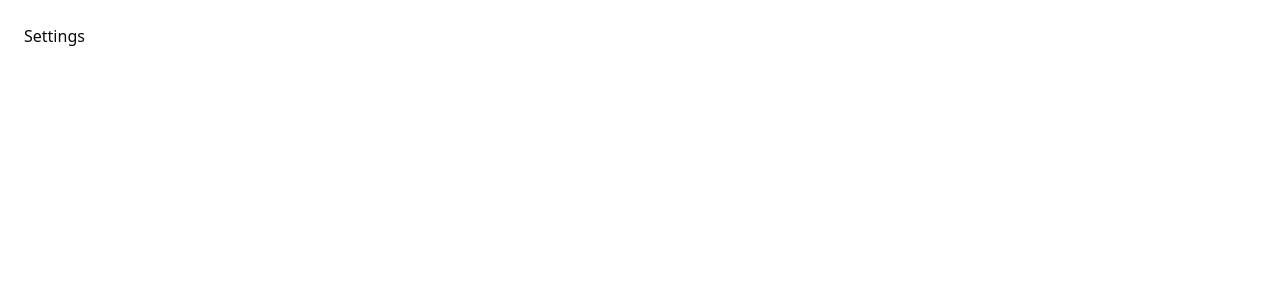
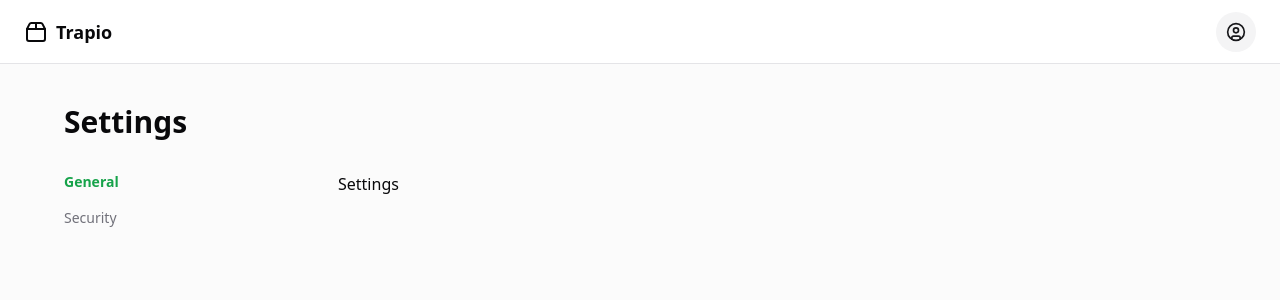
Before and after one commit to jhamill34/trapio, a React app in the folder frontend/trapio-ui/: page /settings in a window 1280 px wide. Shown: the top 300 px of the page. Built offline with nearby package versions, Linux system fonts and the light colour scheme; the HTML template or start-up script is replaced by a standard one.

Commit message:
feat(ui): add settings page

```diff
--- a/frontend/trapio-ui/package.json
+++ b/frontend/trapio-ui/package.json
@@ -10,8 +10,10 @@
     "preview": "rsbuild preview"
   },
   "dependencies": {
+    "@radix-ui/react-checkbox": "^1.1.1",
     "@radix-ui/react-dialog": "^1.1.1",
     "@radix-ui/react-dropdown-menu": "^2.1.1",
+    "@radix-ui/react-separator": "^1.1.0",
     "@radix-ui/react-slot": "^1.1.0",
     "@radix-ui/react-switch": "^1.1.0",
     "@radix-ui/react-toggle": "^1.1.0",
--- /dev/null
+++ b/frontend/trapio-ui/src/components/ui/checkbox.tsx
@@ -0,0 +1,28 @@
+import * as React from "react"
+import * as CheckboxPrimitive from "@radix-ui/react-checkbox"
+import { Check } from "lucide-react"
+
+import { cn } from "@/lib/utils"
+
+const Checkbox = React.forwardRef<
+  React.ElementRef<typeof CheckboxPrimitive.Root>,
+  React.ComponentPropsWithoutRef<typeof CheckboxPrimitive.Root>
+>(({ className, ...props }, ref) => (
+  <CheckboxPrimitive.Root
+    ref={ref}
+    className={cn(
+      "peer h-4 w-4 shrink-0 rounded-sm border border-primary ring-offset-background focus-visible:outline-none focus-visible:ring-2 focus-visible:ring-ring focus-visible:ring-offset-2 disabled:cursor-not-allowed disabled:opacity-50 data-[state=checked]:bg-primary data-[state=checked]:text-primary-foreground",
+      className
+    )}
+    {...props}
+  >
+    <CheckboxPrimitive.Indicator
+      className={cn("flex items-center justify-center text-current")}
+    >
+      <Check className="h-4 w-4" />
+    </CheckboxPrimitive.Indicator>
+  </CheckboxPrimitive.Root>
+))
+Checkbox.displayName = CheckboxPrimitive.Root.displayName
+
+export { Checkbox }
--- /dev/null
+++ b/frontend/trapio-ui/src/components/ui/logo.tsx
@@ -0,0 +1,20 @@
+import { cn } from '@/lib/utils';
+import { Package2 } from 'lucide-react';
+import { Link } from 'react-router-dom';
+
+export const LogoBlock: React.FC<{ mobileOnly: boolean }> = ({
+  mobileOnly,
+}) => {
+  return (
+    <Link
+      to="/"
+      className={cn(
+        'flex items-center gap-2 text-lg font-semibold',
+        mobileOnly && 'md:hidden',
+      )}
+    >
+      <Package2 className="h-6 w-6" />
+      <span>Trapio</span>
+    </Link>
+  );
+};
--- /dev/null
+++ b/frontend/trapio-ui/src/components/ui/separator.tsx
@@ -0,0 +1,29 @@
+import * as React from "react"
+import * as SeparatorPrimitive from "@radix-ui/react-separator"
+
+import { cn } from "@/lib/utils"
+
+const Separator = React.forwardRef<
+  React.ElementRef<typeof SeparatorPrimitive.Root>,
+  React.ComponentPropsWithoutRef<typeof SeparatorPrimitive.Root>
+>(
+  (
+    { className, orientation = "horizontal", decorative = true, ...props },
+    ref
+  ) => (
+    <SeparatorPrimitive.Root
+      ref={ref}
+      decorative={decorative}
+      orientation={orientation}
+      className={cn(
+        "shrink-0 bg-border",
+        orientation === "horizontal" ? "h-[1px] w-full" : "h-full w-[1px]",
+        className
+      )}
+      {...props}
+    />
+  )
+)
+Separator.displayName = SeparatorPrimitive.Root.displayName
+
+export { Separator }
--- /dev/null
+++ b/frontend/trapio-ui/src/components/ui/user-menu.tsx
@@ -0,0 +1,57 @@
+import { CircleUser } from 'lucide-react';
+import { Button } from './button';
+import {
+  DropdownMenu,
+  DropdownMenuContent,
+  DropdownMenuItem,
+  DropdownMenuSeparator,
+  DropdownMenuTrigger,
+} from './dropdown-menu';
+import { NavLink, NavLinkProps } from 'react-router-dom';
+import { cn } from '@/lib/utils';
+import { forwardRef } from 'react';
+
+export const UserMenu: React.FC = () => {
+  return (
+    <DropdownMenu>
+      <DropdownMenuTrigger>
+        <Button variant="secondary" size="icon" className="rounded-full">
+          <CircleUser className="h-5 w-5" />
+          <span className="sr-only">Toggle user menu</span>
+        </Button>
+      </DropdownMenuTrigger>
+      <DropdownMenuContent align="end">
+        <DropdownMenuItem asChild>
+          <UserMenuLink to="/dashboard">Dashboard</UserMenuLink>
+        </DropdownMenuItem>
+        <DropdownMenuSeparator />
+
+        <DropdownMenuItem asChild>
+          <UserMenuLink to="/settings">Settings</UserMenuLink>
+        </DropdownMenuItem>
+        <DropdownMenuItem asChild>
+          <UserMenuLink to="/support">Support</UserMenuLink>
+        </DropdownMenuItem>
+        <DropdownMenuSeparator />
+
+        <DropdownMenuItem asChild>
+          <UserMenuLink to="/logout">Logout</UserMenuLink>
+        </DropdownMenuItem>
+      </DropdownMenuContent>
+    </DropdownMenu>
+  );
+};
+
+const UserMenuLink = forwardRef<HTMLAnchorElement, NavLinkProps>(
+  (props, forwardedRef) => {
+    const { className, ...otherProps } = props;
+    return (
+      <NavLink
+        ref={forwardedRef}
+        caseSensitive
+        className={({ isActive }) => cn(className, isActive && 'text-primary')}
+        {...otherProps}
+      />
+    );
+  },
+);
--- a/frontend/trapio-ui/src/layouts/dashboard-layout.tsx
+++ b/frontend/trapio-ui/src/layouts/dashboard-layout.tsx
@@ -1,45 +1,18 @@
-import { NavLink, Link, NavLinkProps } from 'react-router-dom';
-import {
-  Blocks,
-  CircleUser,
-  Home,
-  Menu,
-  Package2,
-  Workflow,
-} from 'lucide-react';
+import { NavLink, NavLinkProps } from 'react-router-dom';
+import { Blocks, Home, Menu, Workflow } from 'lucide-react';
 
 import { Button } from '@/components/ui/button';
-import {
-  DropdownMenu,
-  DropdownMenuContent,
-  DropdownMenuItem,
-  DropdownMenuLabel,
-  DropdownMenuSeparator,
-  DropdownMenuTrigger,
-} from '@/components/ui/dropdown-menu';
 import { Sheet, SheetContent, SheetTrigger } from '@/components/ui/sheet';
 import { cn } from '@/lib/utils';
 import { ThemeToggle } from '@/components/ui/theme-toggle';
-
-const LogoBlock: React.FC<{ mobile: boolean }> = ({ mobile }) => {
-  return (
-    <Link
-      to="/"
-      className={cn(
-        'flex items-center gap-2 text-lg font-semibold',
-        mobile && 'md:hidden',
-      )}
-    >
-      <Package2 className="h-6 w-6" />
-      <span className={cn('sr-only md:not-sr-only')}>Trapio</span>
-    </Link>
-  );
-};
+import { LogoBlock } from '@/components/ui/logo';
+import { Separator } from '@/components/ui/separator';
+import { UserMenu } from '@/components/ui/user-menu';
 
 const NavigationSidebar: React.FC = () => {
   return (
     <nav className="grid gap-2 md:gap-0 md:items-start text-lg md:text-sm md:px-2 lg:px-4 font-medium">
-      <LogoBlock mobile />
+      <LogoBlock mobileOnly />
       <NavigationLink to="/dashboard">
         <Home className="h-5 w-5 md:h-4 md:w-4" />
         Dashboard
@@ -68,7 +41,7 @@ export const DashboardLayout: React.FC<DashboardLayoutProps> = ({
       <div className="hidden border-r bg-muted/40 md:block">
         <div className="flex h-full max-h-screen flex-col gap-2">
           <div className="flex h-14 items-center border-b px-4 lg:h-[60px] lg:px-6">
-            <LogoBlock mobile={false} />
+            <LogoBlock mobileOnly={false} />
           </div>
           <div className="flex-1">
             <NavigationSidebar />
@@ -94,30 +67,7 @@ export const DashboardLayout: React.FC<DashboardLayoutProps> = ({
           </Sheet>
           <div className="flex-1" />
           <ThemeToggle />
-          <DropdownMenu>
-            <DropdownMenuTrigger asChild>
-              <Button variant="secondary" size="icon" className="rounded-full">
-                <CircleUser className="h-5 w-5" />
-                <span className="sr-only">Toggle user menu</span>
-              </Button>
-            </DropdownMenuTrigger>
-            <DropdownMenuContent align="end">
-              <DropdownMenuLabel>My Account</DropdownMenuLabel>
-              <DropdownMenuSeparator />
-
-              <DropdownMenuItem>
-                <Link to="/settings">Settings</Link>
-              </DropdownMenuItem>
-              <DropdownMenuItem>
-                <Link to="/support">Support</Link>
-              </DropdownMenuItem>
-              <DropdownMenuSeparator />
-
-              <DropdownMenuItem>
-                <Link to="/logout">Logout</Link>
-              </DropdownMenuItem>
-            </DropdownMenuContent>
-          </DropdownMenu>
+          <UserMenu />
         </header>
         {children}
       </div>
--- /dev/null
+++ b/frontend/trapio-ui/src/layouts/settings-layout.tsx
@@ -0,0 +1,54 @@
+import { NavLink, NavLinkProps } from 'react-router-dom';
+import { LogoBlock } from '@/components/ui/logo';
+import { UserMenu } from '@/components/ui/user-menu';
+import { cn } from '@/lib/utils';
+
+export type SettingsLayoutProps = {
+  children: React.ReactNode;
+};
+
+const SettingsNavigation: React.FC = () => {
+  return (
+    <nav className="grid gap-4 text-sm text-muted-foreground">
+      <SettingsNavigationLink to="/settings"> General</SettingsNavigationLink>
+      <SettingsNavigationLink to="/settings/security">
+        Security
+      </SettingsNavigationLink>
+    </nav>
+  );
+};
+
+export const SettingsLayout: React.FC<SettingsLayoutProps> = ({ children }) => {
+  return (
+    <div className="flex min-h-screen w-full flex-col">
+      <header className="sticky top-0 flex h-16 items-center gap-4 border-b bg-background px-4 md:px-6">
+        <LogoBlock mobileOnly={false} />
+        <div className="flex w-full items-center gap-4 md:ml-auto md:gap-2 lg:gap-4">
+          <div className="flex-1" />
+          <UserMenu />
+        </div>
+      </header>
+      <main className="flex min-h-[calc(100vh_-_theme(spacing.16))] flex-1 flex-col gap-4 bg-muted/40 p-4 md:gap-8 md:p-10">
+        <div className="mx-auto grid w-full max-w-6xl gap-2">
+          <h1 className="text-3xl font-semibold">Settings</h1>
+        </div>
+        <div className="mx-auto grid w-full max-w-6xl items-start gap-6 md:grid-cols-[180px_1fr] lg:grid-cols-[250px_1fr]">
+          <SettingsNavigation />
+          {children}
+        </div>
+      </main>
+    </div>
+  );
+};
+
+const SettingsNavigationLink: React.FC<NavLinkProps> = (props) => {
+  return (
+    <NavLink
+      end
+      caseSensitive
+      aria-current="page"
+      className={({ isActive }) => cn(isActive && 'font-semibold text-primary')}
+      {...props}
+    />
+  );
+};
--- a/frontend/trapio-ui/src/pages/settings-main-page.tsx
+++ /dev/null
@@ -1,7 +0,0 @@
-export const SettingsMainPage: React.FC = () => {
-  return (
-    <main className="flex flex-1 flex-col gap-4 p-4 lg:gap-6 lg:p-6">
-      Settings
-    </main>
-  );
-};
--- /dev/null
+++ b/frontend/trapio-ui/src/pages/settings-page.tsx
@@ -0,0 +1,7 @@
+export const SettingsMainPage: React.FC = () => {
+  return (
+    <div className="grid gap-6">
+      <h1>Settings</h1>
+    </div>
+  );
+};
--- a/frontend/trapio-ui/src/routes/settings-routes.tsx
+++ b/frontend/trapio-ui/src/routes/settings-routes.tsx
@@ -1,10 +1,13 @@
-import { SettingsMainPage } from '@/pages/settings-main-page';
+import { SettingsLayout } from '@/layouts/settings-layout';
+import { SettingsMainPage } from '@/pages/settings-page';
 import { Route, Routes } from 'react-router-dom';
 
 export const SettingsRoutes: React.FC = () => {
   return (
-    <Routes>
-      <Route path="/" element={<SettingsMainPage />} />
-    </Routes>
+    <SettingsLayout>
+      <Routes>
+        <Route path="/" element={<SettingsMainPage />} />
+      </Routes>
+    </SettingsLayout>
   );
 };
```
Also changed, not shown: 1 other file (tests, documents, lock files or other folders).
